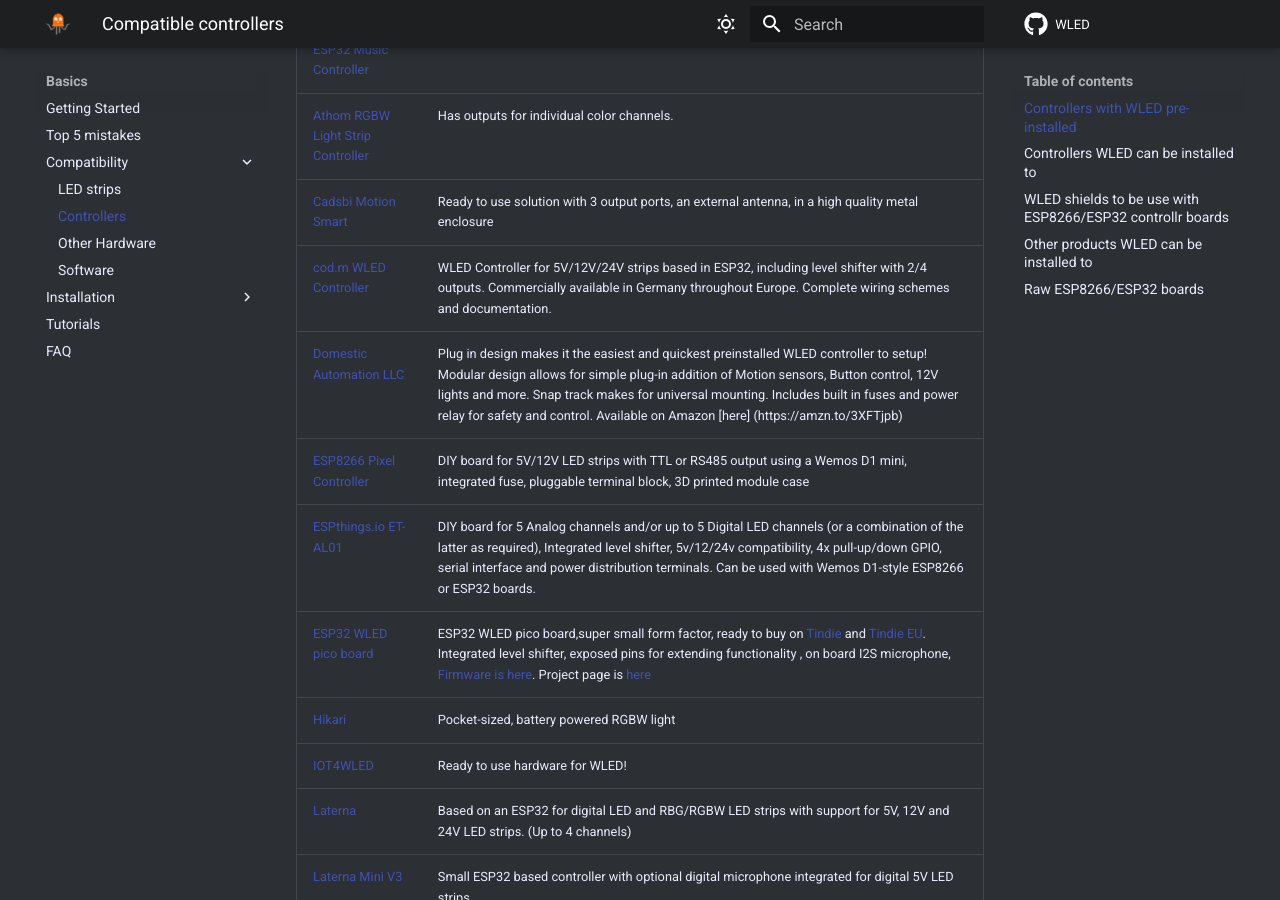
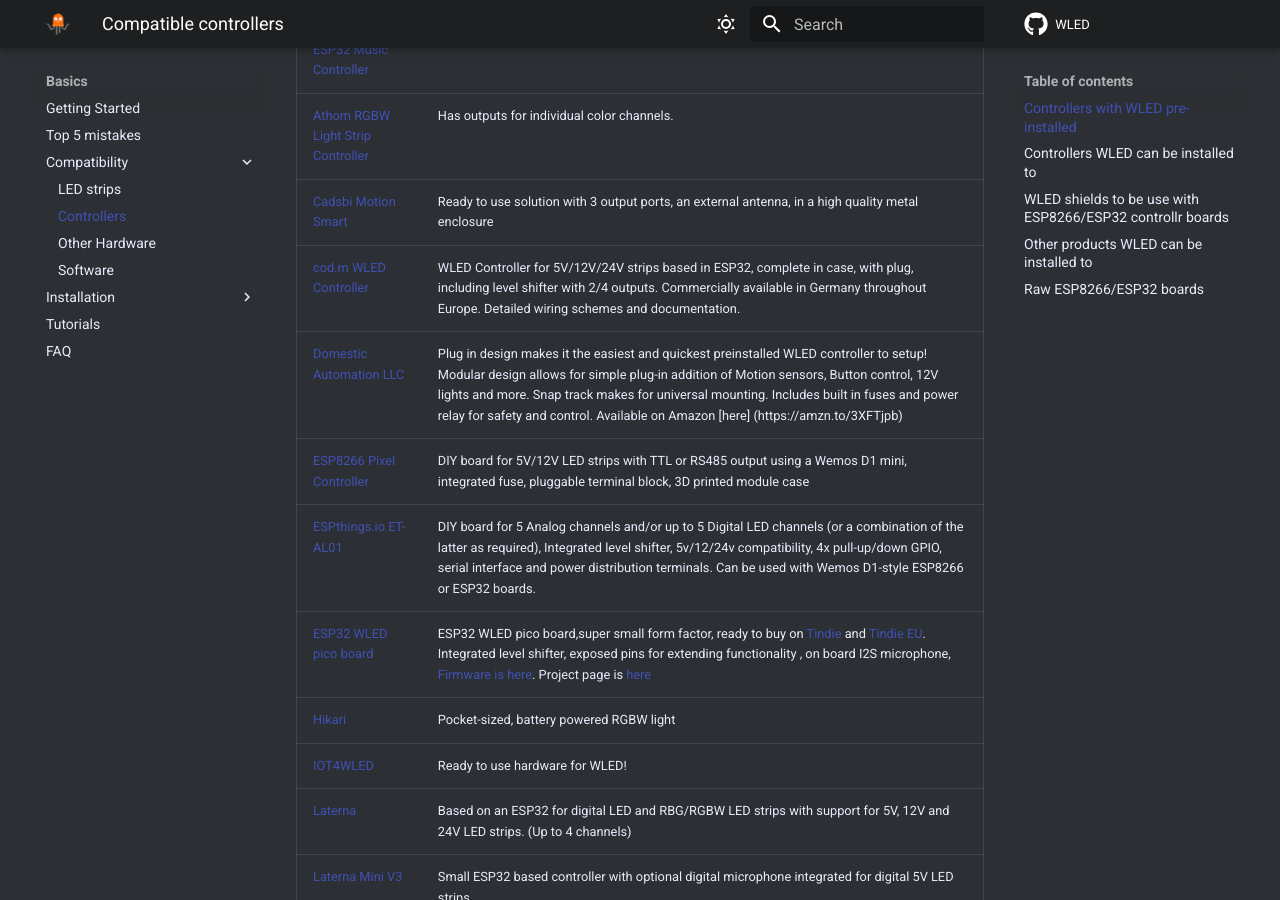
Before and after one commit to Aircoookie/WLED-Docs, an MkDocs documentation site: the page built from docs/basics/compatible-controllers.md, in a window 1280 px wide and 900 px high, scrolled down 2924 px. Built offline with MkDocs 1.6.1 and Material for MkDocs 9.7.7, drawn with Linux system fonts in a browser that asks for light colours; comment, search, counter and statistics services are not loaded.

Commit message:
Added additional information for cod.m wled controller

```diff
--- a/docs/basics/compatible-controllers.md
+++ b/docs/basics/compatible-controllers.md
@@ -41,7 +41,7 @@
 [Athom LS8P ESP32 Music Controller](https://www.athom.tech/blank-1/wled-esp32-music-addressable-led-strip-controller) | ESP32 based controller with dual output, microphone and IR. Comes with WLED preinstalled
 [Athom RGBW Light Strip Controller](https://www.athom.tech/blank-1/wled-rgbw-light-strip-controller) | Has outputs for individual color channels.
 [Cadsbi Motion Smart](https://www.cadsbi-shop.de/shop/led-beleuchtungscontroller/cadsbi-motion-smart/) | Ready to use solution with 3 output ports, an external antenna, in a high quality metal enclosure
-[cod.m WLED Controller](https://shop.codm.de/automation/wled/30/wled-controller-wlan/wi-fi) | WLED Controller for 5V/12V/24V strips based in ESP32, including level shifter with 2/4 outputs. Commercially available in Germany throughout Europe. Complete wiring schemes and documentation.
+[cod.m WLED Controller](https://shop.codm.de/en/automation/wled/30/wled-controller-wlan/wi-fi) | WLED Controller for 5V/12V/24V strips based in ESP32, complete in case, with plug, including level shifter with 2/4 outputs. Commercially available in Germany throughout Europe. Detailed wiring schemes and documentation.
 [Domestic Automation LLC](www.domestic-automation.com) | Plug in design makes it the easiest and quickest preinstalled WLED controller to setup! Modular design allows for simple plug-in addition of Motion sensors, Button control, 12V lights and more. Snap track makes for universal mounting. Includes built in fuses and power relay for safety and control. Available on Amazon [here] (https://amzn.to/3XFTjpb)
 [ESP8266 Pixel Controller](https://www.maltepoeggel.de/?site=pixelcontroller) | DIY board for 5V/12V LED strips with TTL or RS485 output using a Wemos D1 mini, integrated fuse, pluggable terminal block, 3D printed module case
 [ESPthings.io ET-AL01](https://www.espthings.io/AL01) | DIY board for 5 Analog channels and/or up to 5 Digital LED channels (or a combination of the latter as required), Integrated level shifter, 5v/12/24v compatibility, 4x pull-up/down GPIO, serial interface and power distribution terminals. Can be used with Wemos D1-style ESP8266 or ESP32 boards.
```
